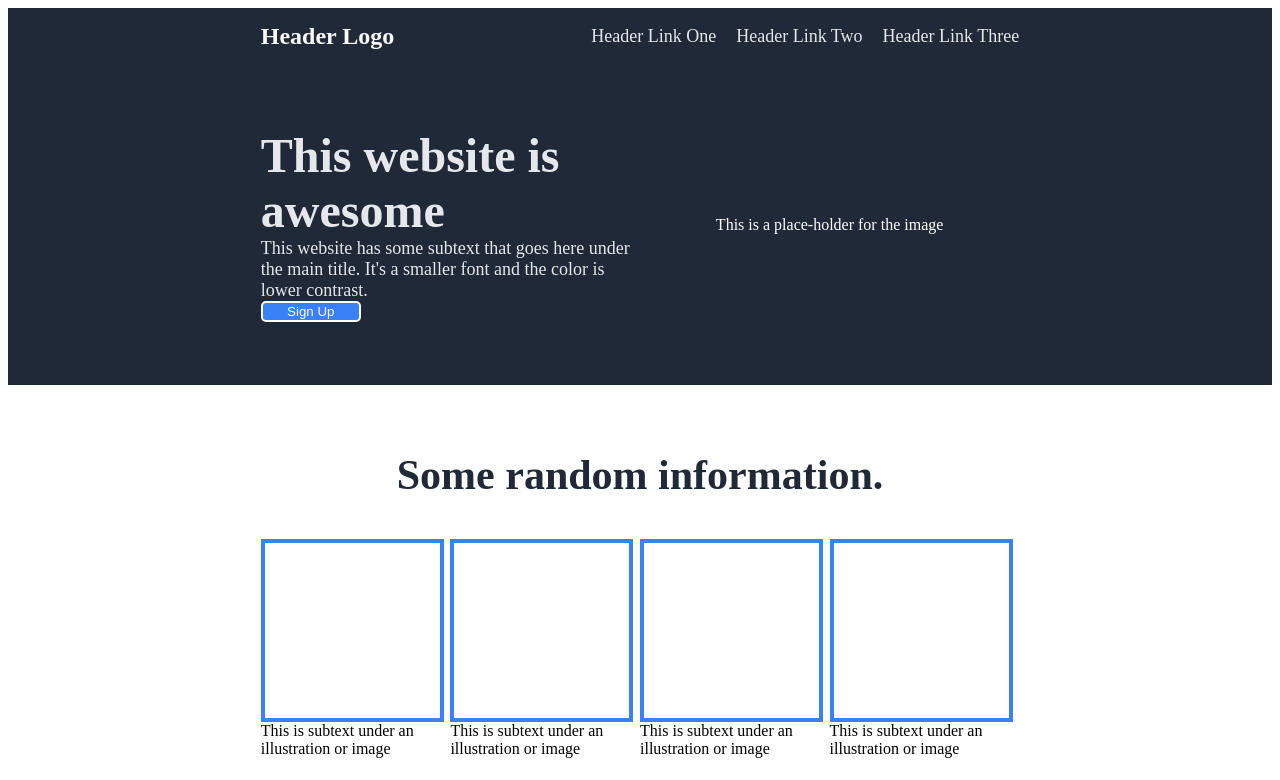
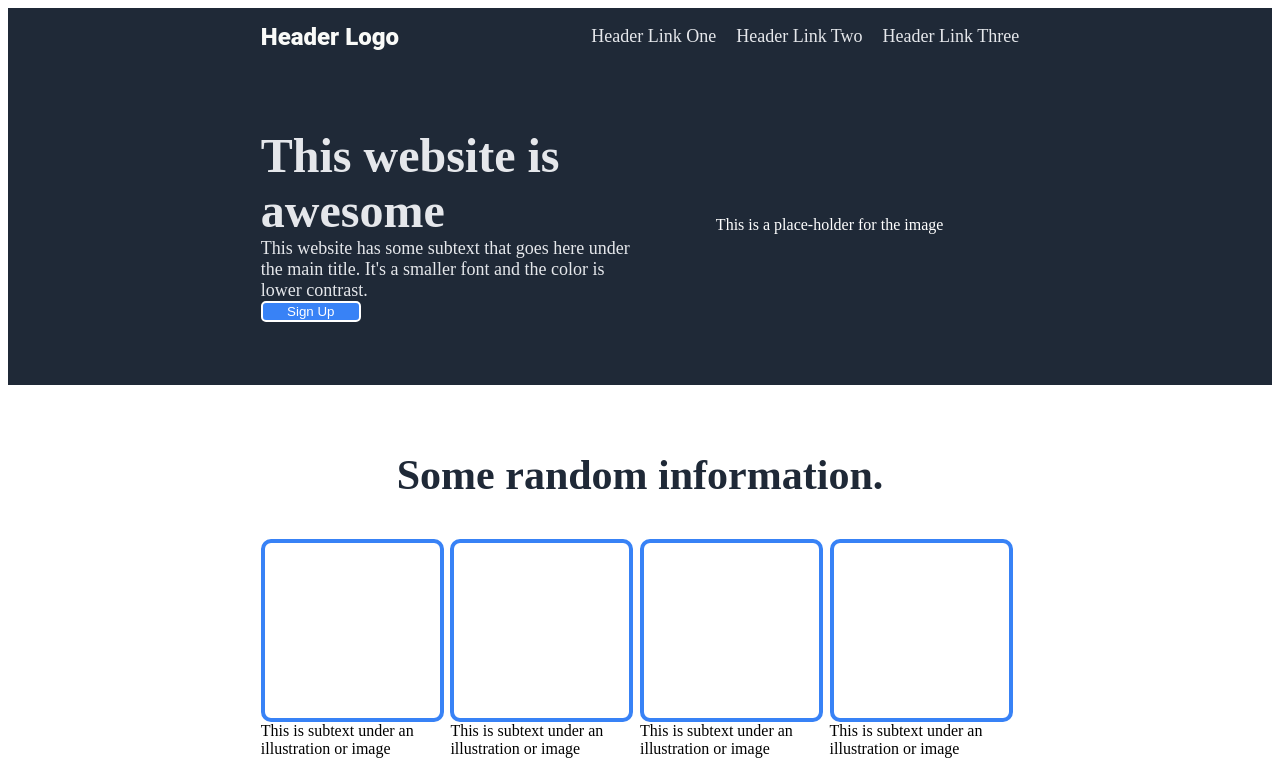
Before and after one commit to garyngo/odinproject, a plain HTML site: page foundations/landing-page/index.html in a window 1280 px wide. Shown: the top 780 px of the page. Drawn offline with Linux system fonts and the light colour scheme.

Commit message:
added border radius on items in information container

```diff
--- a/foundations/landing-page/style.css
+++ b/foundations/landing-page/style.css
@@ -18,6 +18,7 @@
     display: flex;
     align-items: center;
     color: #F9FAF8;
+    font-family: roboto;
     font-size: 24px;
     font-style: bold;
     font-weight: 900;
@@ -123,6 +124,7 @@
 }
 
 .image {
+    border-radius: 10px;
     height: 175px;
     width: 175px;
     border-style: solid;
```
